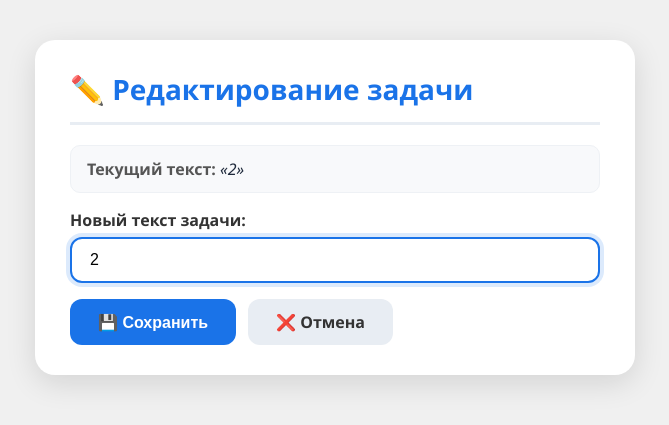
After one commit to x3mal07/flask, a Flask app: page /edit/1 in a window 1280 px wide. The commit adds this page. Shown: the top 425 px of the page, without its empty margins (305-974 px from the left). Run offline with Flask 3, Linux system fonts and the light colour scheme.

Commit message:
feat: добавлено редактирование задач (ПР4)

```diff
--- a/todo_app/app.py
+++ b/todo_app/app.py
@@ -74,5 +74,50 @@ def clear_completed():
         save_tasks(tasks)
     return redirect('/')
 
+@app.route('/edit/<int:task_id>', methods=['GET', 'POST'])
+def edit_task(task_id):
+    """Редактирует задачу по ID"""
+    # Находим задачу по ID
+    task = None
+    task_index = -1
+    for i, t in enumerate(tasks):
+        if t['id'] == task_id:
+            task = t
+            task_index = i
+            break
+
+    # Если задача не найдена
+    if task is None:
+        return "Задача не найдена", 404
+
+    # Если пользователь отправил форму (POST)
+    if request.method == 'POST':
+        new_text = request.form.get('task', '').strip()
+        old_text = task['text']
+
+        # Проверка: пустое поле
+        if new_text == '':
+            return render_template('edit.html',
+                                 task=task,
+                                 message="❌ Текст не может быть пустым!",
+                                 message_type="error")
+
+        # Проверка: текст не изменился
+        if new_text == old_text:
+            return render_template('edit.html',
+                                 task=task,
+                                 message="ℹ️ Ничего не изменено. Текст остался прежним.",
+                                 message_type="info")
+
+        # Обновляем задачу
+        tasks[task_index]['text'] = new_text
+        save_tasks(tasks)
+
+        # Перенаправляем на главную
+        return redirect('/')
+
+    # Если пользователь просто открыл страницу (GET)
+    return render_template('edit.html', task=task)
+
 if __name__ == '__main__':
     app.run(debug=True)
--- a/todo_app/tasks.json
+++ b/todo_app/tasks.json
@@ -1,7 +1,7 @@
 [
   {
     "id": 1,
-    "text": "учиться",
-    "created_at": "2026-06-21 19:07:51"
+    "text": "2",
+    "created_at": "2026-06-21 19:55:38"
   }
 ]
--- /dev/null
+++ b/todo_app/templates/edit.html
@@ -0,0 +1,178 @@
+<!DOCTYPE html>
+<html lang="ru">
+<head>
+    <meta charset="UTF-8">
+    <meta name="viewport" content="width=device-width, initial-scale=1.0">
+    <title>Редактировать задачу</title>
+    <style>
+        * {
+            margin: 0;
+            padding: 0;
+            box-sizing: border-box;
+        }
+
+        body {
+            font-family: 'Segoe UI', Tahoma, Geneva, Verdana, sans-serif;
+            background-color: #f0f0f0;
+            padding: 40px 20px;
+            display: flex;
+            justify-content: center;
+        }
+
+        .container {
+            max-width: 600px;
+            width: 100%;
+            background-color: #ffffff;
+            padding: 30px 35px;
+            border-radius: 20px;
+            box-shadow: 0 8px 30px rgba(0, 0, 0, 0.12);
+        }
+
+        h1 {
+            color: #1a73e8;
+            font-size: 28px;
+            font-weight: 700;
+            margin-bottom: 20px;
+            border-bottom: 3px solid #e8edf3;
+            padding-bottom: 14px;
+        }
+
+        .message {
+            padding: 12px 16px;
+            border-radius: 10px;
+            margin-bottom: 16px;
+            font-weight: 500;
+        }
+
+        .message.error {
+            background-color: #fde8e8;
+            color: #c0392b;
+            border: 1px solid #f5c6c6;
+        }
+
+        .message.success {
+            background-color: #e8f5e9;
+            color: #2e7d32;
+            border: 1px solid #c8e6c9;
+        }
+
+        .message.info {
+            background-color: #e8f0fe;
+            color: #1a5a9c;
+            border: 1px solid #d2e3fc;
+        }
+
+        .form-group {
+            margin-bottom: 16px;
+        }
+
+        .form-group label {
+            display: block;
+            font-weight: 600;
+            margin-bottom: 6px;
+            color: #333;
+        }
+
+        .form-group input[type="text"] {
+            width: 100%;
+            padding: 12px 18px;
+            border: 2px solid #dce1e8;
+            border-radius: 12px;
+            font-size: 16px;
+            outline: none;
+            transition: border-color 0.2s, box-shadow 0.2s;
+        }
+
+        .form-group input[type="text"]:focus {
+            border-color: #1a73e8;
+            box-shadow: 0 0 0 4px rgba(26, 115, 232, 0.15);
+        }
+
+        .form-actions {
+            display: flex;
+            gap: 12px;
+            margin-top: 10px;
+            flex-wrap: wrap;
+        }
+
+        .btn {
+            padding: 12px 28px;
+            border: none;
+            border-radius: 12px;
+            font-size: 16px;
+            font-weight: 600;
+            cursor: pointer;
+            text-decoration: none;
+            display: inline-block;
+            transition: background-color 0.2s, transform 0.1s;
+        }
+
+        .btn:active {
+            transform: scale(0.96);
+        }
+
+        .btn-primary {
+            background-color: #1a73e8;
+            color: #fff;
+        }
+
+        .btn-primary:hover {
+            background-color: #1557b0;
+        }
+
+        .btn-secondary {
+            background-color: #e8edf3;
+            color: #333;
+        }
+
+        .btn-secondary:hover {
+            background-color: #d5dce6;
+        }
+
+        .task-info {
+            background-color: #f8f9fb;
+            padding: 12px 16px;
+            border-radius: 10px;
+            margin-bottom: 16px;
+            border: 1px solid #eef1f5;
+        }
+
+        .task-info strong {
+            color: #555;
+        }
+
+        .task-info .old-text {
+            color: #1e293b;
+            font-style: italic;
+        }
+    </style>
+</head>
+<body>
+    <div class="container">
+        <h1>✏️ Редактирование задачи</h1>
+
+        <!-- Показываем сообщение, если оно передано -->
+        {% if message %}
+            <p class="message {{ message_type }}">{{ message }}</p>
+        {% endif %}
+
+        <!-- Показываем старый текст для справки -->
+        <div class="task-info">
+            <strong>Текущий текст:</strong>
+            <span class="old-text">«{{ task.text }}»</span>
+        </div>
+
+        <form method="POST">
+            <div class="form-group">
+                <label for="task">Новый текст задачи:</label>
+                <input type="text" id="task" name="task" value="{{ task.text }}" required autofocus>
+            </div>
+
+            <div class="form-actions">
+                <button type="submit" class="btn btn-primary">💾 Сохранить</button>
+                <a href="/" class="btn btn-secondary">❌ Отмена</a>
+            </div>
+        </form>
+    </div>
+</body>
+</html>
```
Also changed, not shown: todo_app/templates/index.html (+23 -1 lines).
